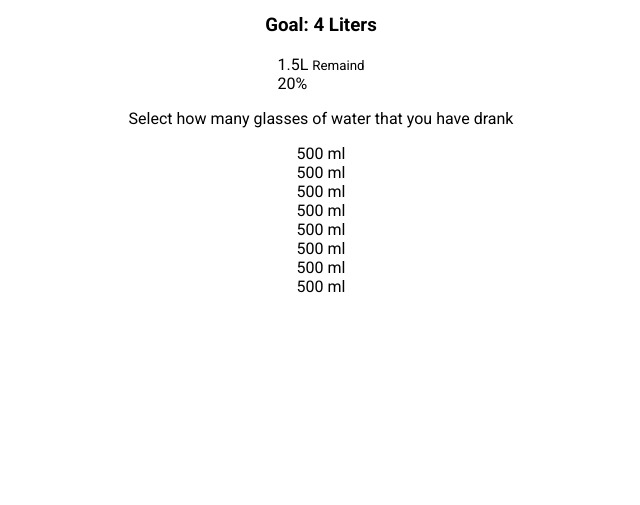
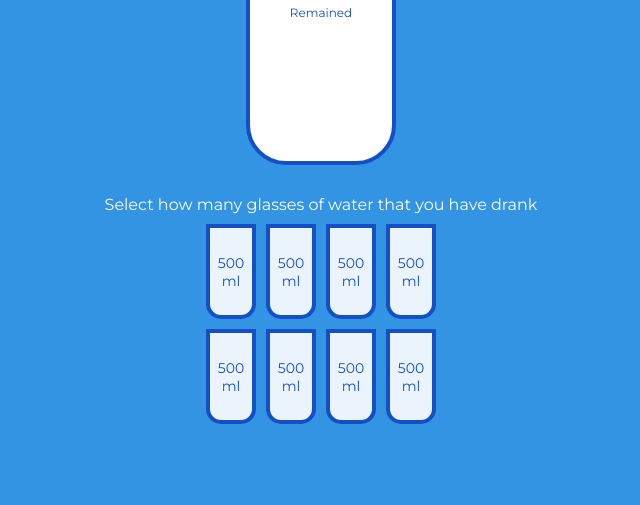
Before and after one commit to AndreiScafi/Drink-Water-Website, a plain HTML site: page index.html in a window 1280 px wide. Shown: the part 295-800 px from the top of the page, without its empty margins (319-959 px from the left). Drawn offline with Linux system fonts and the light colour scheme.

Commit message:
Adding CSS style - Adicionando estilo com CSS.

```diff
--- a/index.html
+++ b/index.html
@@ -17,21 +17,22 @@
     <h3>Goal: 4 Liters</h3>
 
     <div class="cup">
-        <div class="remained" id="remaind">
-            <span id="liters">1.5L</span>
-            <small>Remaind</small>
+        <div class="remained" id="remained">
+            <span id="liters">4L</span>
+            <small>Remained</small>
         </div>
 
         <div class="percentage" id="percentage">
-            20%
+
         </div>
     </div>
 
     <p class="text">Select how many glasses of water that you have drank</p>
 
+
     <div class="cups">
-        <div class="cup cup-small full">500 ml</div>
-        <div class="cup cup-small full">500 ml</div>
+        <div class="cup cup-small">500 ml</div>
+        <div class="cup cup-small">500 ml</div>
         <div class="cup cup-small">500 ml</div>
         <div class="cup cup-small">500 ml</div>
         <div class="cup cup-small">500 ml</div>
--- a/style.css
+++ b/style.css
@@ -1,16 +1,105 @@
-@import url('https://fonts.googleapis.com/css2?family=Roboto:wght@400;700&display=swap');
+@import url('https://fonts.googleapis.com/css2?family=Montserrat:wght@400;600&display=swap');
+
+:root {
+    --border-color: #144fc6;
+    --fill-color: #6ab3f8;
+}
 
 * {
     box-sizing: border-box;
 }
 
 body {
-    font-family: 'Roboto', sans-serif;
+    background-color: #3494e4;
+    color: white;
+    font-family: 'Montserrat', sans-serif;
+    display: flex;
+    flex-direction: column;
+    align-items: center;
+    margin-bottom: 40px;
+}
+
+h1 {
+    margin: 10px 0 0;
+}
+
+h3 {
+    font-weight: 400;
+    margin: 10px 0;
+}
+
+.cup {
+    background-color: white;
+    border: 4px solid var(--border-color);
+    color: var(--border-color);
+    border-radius: 0 0 40px 40px;
+    height: 330px;
+    width: 150px;
+    margin: 30px 0;
+    display: flex;
+    flex-direction: column;
+    overflow: hidden;
+}
+
+.cup.cup-small {
+    width: 50px;
+    height: 95px;
+    border-radius: 0 0 15px 15px;
+    background-color: rgba(255, 255, 255, 0.9);
+    cursor: pointer;
+    font-size: 14px;
+    align-items: center;
+    justify-content: center;
+    text-align: center;
+    margin: 5px;
+    transition: 0.3s ease;
+}
+
+.cup.cup-small.full {
+    background-color: var(--fill-color);
+    color: white;
+
+}
+
+.cups {
+    display: flex;
+    flex-wrap: wrap;
+    align-items: center;
+    justify-content: center;
+    width: 280px;
+}
+
+.remained {
     display: flex;
     flex-direction: column;
     align-items: center;
     justify-content: center;
-    height: 100vh;
-    overflow: hidden;
-    margin: 0;
+    text-align: center;
+    flex: 1;
+    transition: 0.3s ease;
 }
+
+.remained span {
+    font-size: 20px;
+    font-weight: bold;
+}
+
+.remained small {
+    font-size: 12px;
+}
+
+.percentage {
+    background-color: var(--fill-color);
+    display: flex;
+    align-items: center;
+    justify-content: center;
+    font-weight: bold;
+    font-size: 30px;
+    height: 0;
+    transition: 0.3s ease;
+}
+
+.text {
+    text-align: center;
+    margin: 0 0 5px;
+}
```
